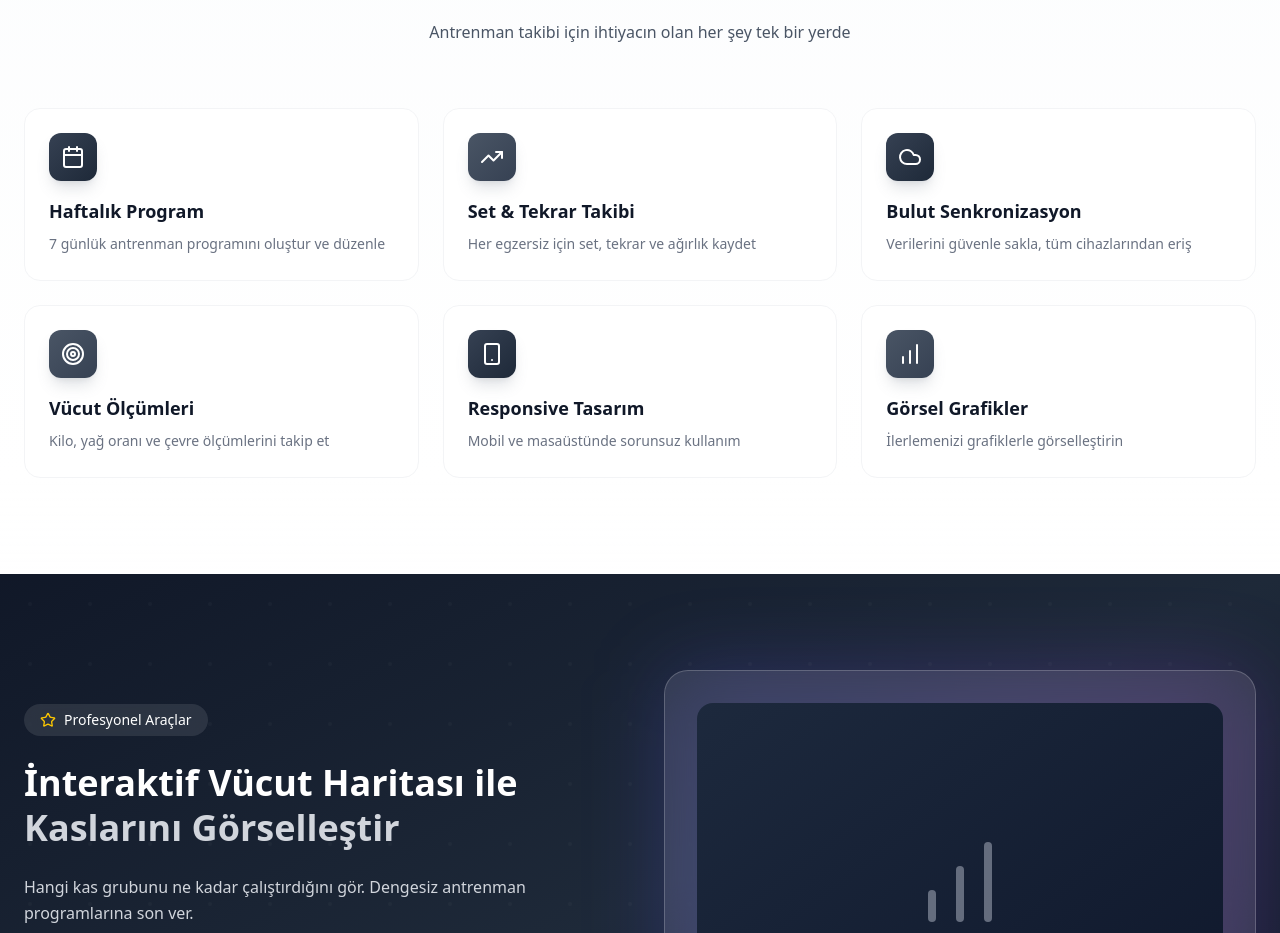
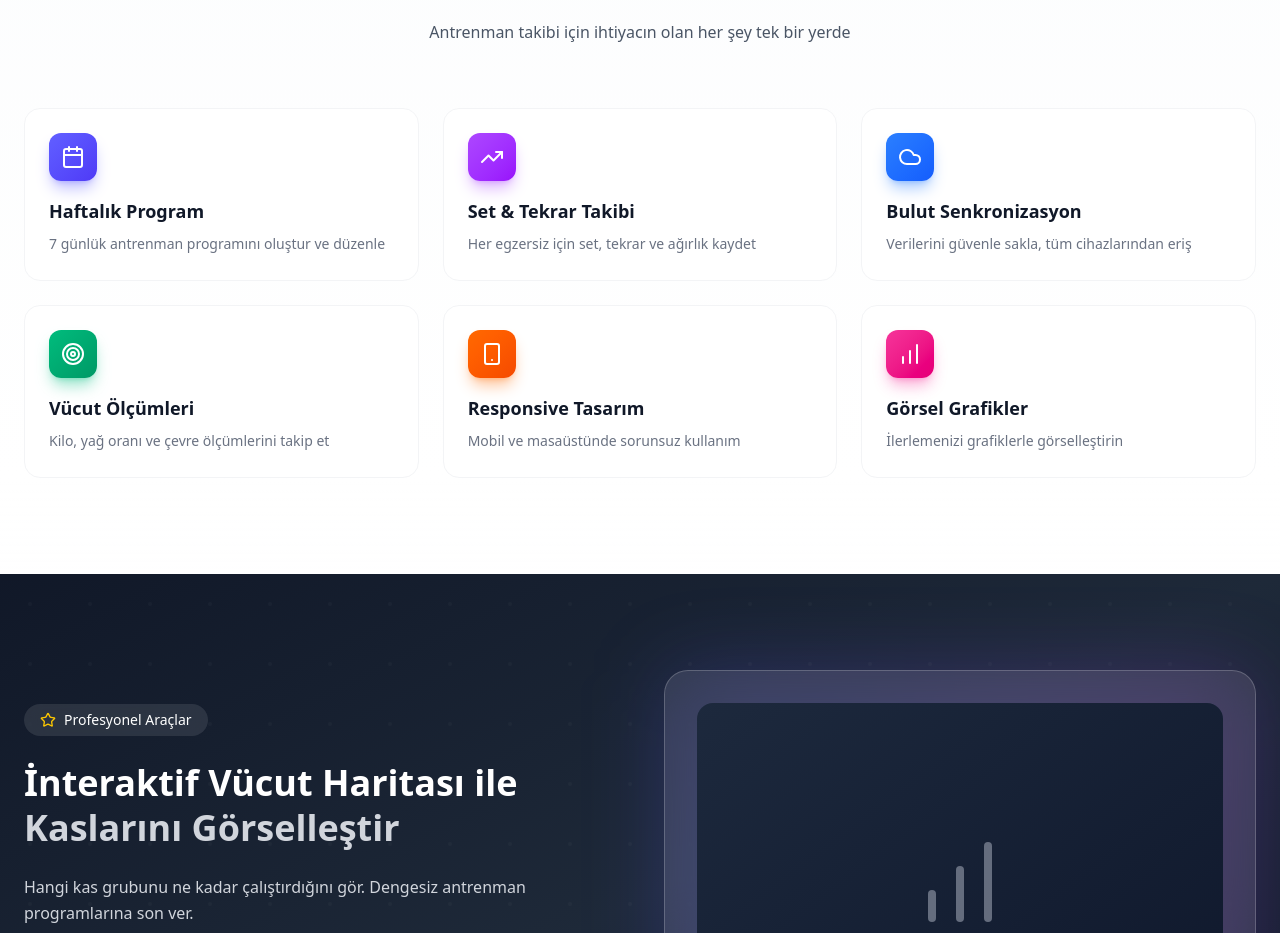
Before and after one commit to cmldlr/Progressio, a React (Vite) app: page / in a window 1280 px wide. Shown: the part 880-1813 px from the top of the page. Built offline with nearby package versions, Linux system fonts and the light colour scheme; no server answers.

Commit message:
Initial Commit

```diff
--- a/src/pages/LandingPage.jsx
+++ b/src/pages/LandingPage.jsx
@@ -302,12 +302,12 @@ function StatItem({ number, label, icon }) {
 
 function FeatureCard({ icon, color, title, desc }) {
     const colorClasses = {
-        indigo: 'from-gray-700 to-gray-800 shadow-gray-500/20',
-        purple: 'from-gray-600 to-gray-700 shadow-gray-500/20',
-        blue: 'from-gray-700 to-gray-800 shadow-gray-500/20',
-        green: 'from-gray-600 to-gray-700 shadow-gray-500/20',
-        orange: 'from-gray-700 to-gray-800 shadow-gray-500/20',
-        pink: 'from-gray-600 to-gray-700 shadow-gray-500/20',
+        indigo: 'from-indigo-500 to-indigo-600 shadow-indigo-500/40',
+        purple: 'from-purple-500 to-purple-600 shadow-purple-500/40',
+        blue: 'from-blue-500 to-blue-600 shadow-blue-500/40',
+        green: 'from-emerald-500 to-emerald-600 shadow-emerald-500/40',
+        orange: 'from-orange-500 to-orange-600 shadow-orange-500/40',
+        pink: 'from-pink-500 to-pink-600 shadow-pink-500/40',
     };
 
     return (
```
